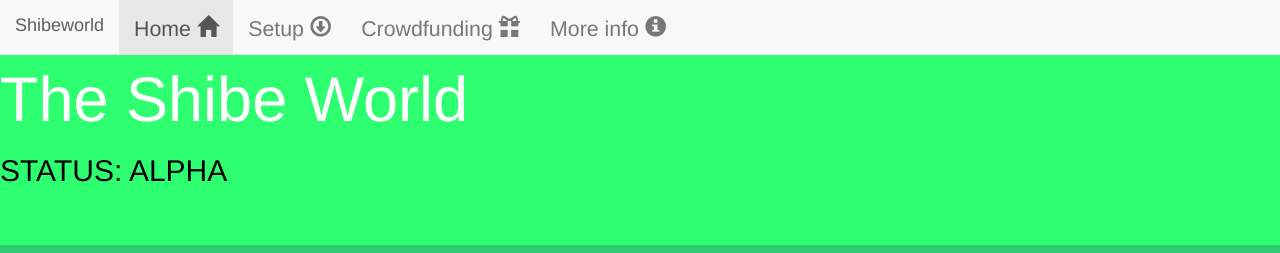
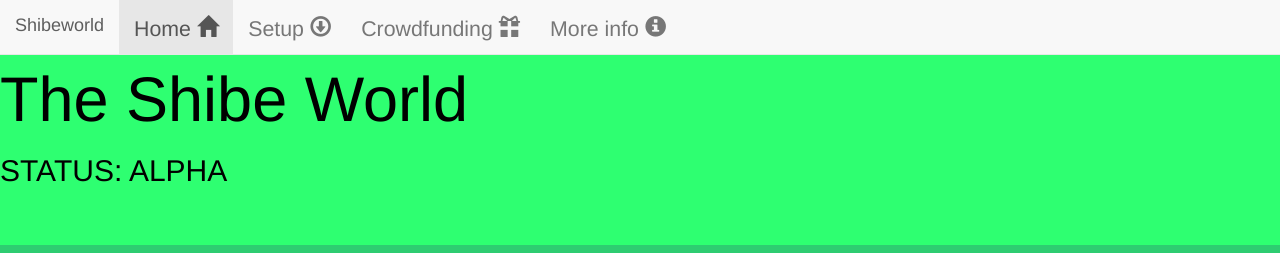
Before and after one commit to 10by10pixel/Shibeworld, a plain HTML site: page index.html in a window 1280 px wide. Shown: the top 253 px of the page. Drawn offline with nearby package versions, Linux system fonts and the light colour scheme.

Commit message:
Update style.css

```diff
--- a/style.css
+++ b/style.css
@@ -1,13 +1,13 @@
 body {
   background:#2ECC71;
   font-size:16pt;
-  color:whitw;
+  color:white;
 }
 .jumbotron {
   background:#2EFF71;
 }
 .jumbotron h1 {
-  color:white;
+  color:black;
 }
 h1 h2 {
   margin-left:20px;
```
